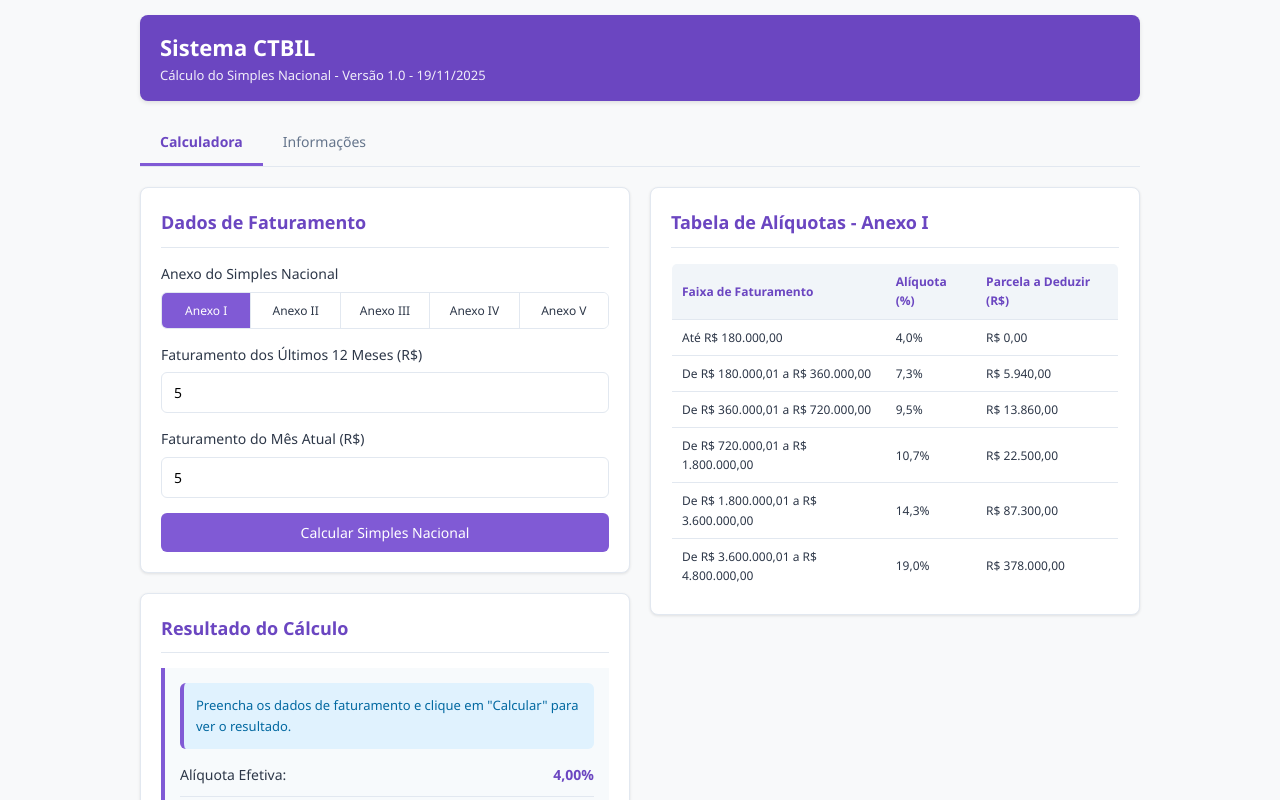
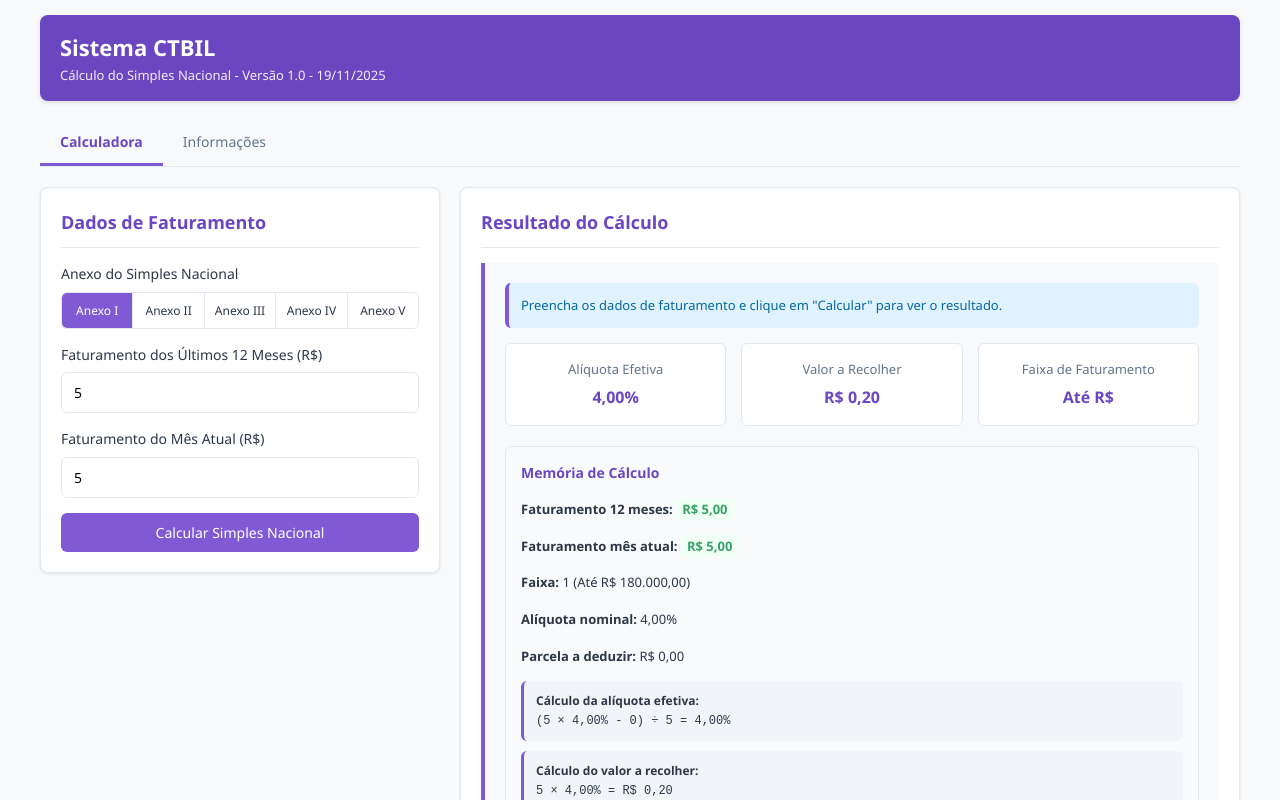
Before and after one commit to rodrigobento1979-netizen/email-backand, a website: page simples.html in a window 1280 px wide. Both pictures are taken after typing "5", "5" into the empty fields and a click on the button "Calcular Simples Nacional". Shown: the top 800 px of the page. Drawn offline with Linux system fonts and the light colour scheme.

Commit message:
Add files via upload

```diff
--- a/simples.html
+++ b/simples.html
@@ -31,7 +31,7 @@
         }
 
         .container {
-            max-width: 1000px;
+            max-width: 1200px;
             margin: 0 auto;
         }
 
@@ -56,11 +56,12 @@
 
         .main-content {
             display: grid;
-            grid-template-columns: 1fr 1fr;
+            grid-template-columns: 400px 1fr;
             gap: 20px;
+            align-items: start;
         }
 
-        @media (max-width: 768px) {
+        @media (max-width: 968px) {
             .main-content {
                 grid-template-columns: 1fr;
             }
@@ -136,32 +137,36 @@
         .result-card {
             background-color: var(--light-color);
             border-left: 4px solid var(--secondary-color);
-            padding: 15px;
+            padding: 20px;
+            min-height: 200px;
+        }
+
+        .result-grid {
+            display: grid;
+            grid-template-columns: repeat(3, 1fr);
+            gap: 15px;
+            margin-bottom: 20px;
         }
 
         .result-item {
-            display: flex;
-            justify-content: space-between;
-            margin-bottom: 10px;
-            padding-bottom: 10px;
-            border-bottom: 1px solid var(--border-color);
-        }
-
-        .result-item:last-child {
-            border-bottom: none;
-            margin-bottom: 0;
-            padding-bottom: 0;
+            background: white;
+            padding: 15px;
+            border-radius: 6px;
+            border: 1px solid var(--border-color);
+            text-align: center;
         }
 
         .result-label {
             font-weight: 500;
-            font-size: 14px;
+            font-size: 13px;
+            color: #64748b;
+            margin-bottom: 5px;
         }
 
         .result-value {
-            font-weight: 600;
+            font-weight: 700;
             color: var(--primary-color);
-            font-size: 14px;
+            font-size: 16px;
         }
 
         .aliquota-table {
@@ -333,6 +338,18 @@
             font-size: 13px;
             color: #4a5568;
         }
+
+        .results-section {
+            display: flex;
+            flex-direction: column;
+            height: 100%;
+        }
+
+        .table-container {
+            flex: 1;
+            display: flex;
+            flex-direction: column;
+        }
     </style>
 </head>
 <body>
@@ -378,7 +395,9 @@
 
                         <button id="calcularBtn" class="btn btn-block">Calcular Simples Nacional</button>
                     </div>
+                </div>
 
+                <div class="results-section">
                     <div class="card">
                         <h2>Resultado do Cálculo</h2>
                         <div id="resultado" class="result-card">
@@ -386,17 +405,19 @@
                                 Preencha os dados de faturamento e clique em "Calcular" para ver o resultado.
                             </div>
                             <div id="resultadoDetalhado" class="hidden">
-                                <div class="result-item">
-                                    <span class="result-label">Alíquota Efetiva:</span>
-                                    <span id="aliquotaEfetiva" class="result-value">-</span>
-                                </div>
-                                <div class="result-item">
-                                    <span class="result-label">Valor a Recolher:</span>
-                                    <span id="valorRecolher" class="result-value">-</span>
-                                </div>
-                                <div class="result-item">
-                                    <span class="result-label">Faixa de Faturamento:</span>
-                                    <span id="faixaFaturamento" class="result-value">-</span>
+                                <div class="result-grid">
+                                    <div class="result-item">
+                                        <div class="result-label">Alíquota Efetiva</div>
+                                        <div id="aliquotaEfetiva" class="result-value">-</div>
+                                    </div>
+                                    <div class="result-item">
+                                        <div class="result-label">Valor a Recolher</div>
+                                        <div id="valorRecolher" class="result-value">-</div>
+                                    </div>
+                                    <div class="result-item">
+                                        <div class="result-label">Faixa de Faturamento</div>
+                                        <div id="faixaFaturamento" class="result-value">-</div>
+                                    </div>
                                 </div>
 
                                 <div class="memoria-calculo">
@@ -408,10 +429,8 @@
                             </div>
                         </div>
                     </div>
-                </div>
 
-                <div class="tables-section">
-                    <div class="card">
+                    <div class="card table-container">
                         <h2>Tabela de Alíquotas - <span id="anexoAtual">Anexo I</span></h2>
                         <table class="aliquota-table" id="tabelaAnexo">
                             <!-- A tabela será preenchida via JavaScript -->
@@ -630,7 +649,7 @@
             resultadoDetalhado.classList.remove('hidden');
             aliquotaEfetiva.textContent = (aliquotaEfetivaValor * 100).toFixed(2).replace('.', ',') + '%';
             valorRecolher.textContent = 'R$ ' + valorRecolherValor.toLocaleString('pt-BR', {minimumFractionDigits: 2});
-            faixaFaturamento.textContent = faixaEncontrada.faixa;
+            faixaFaturamento.textContent = faixaEncontrada.faixa.split(' ')[0] + ' ' + faixaEncontrada.faixa.split(' ')[1];
 
             // Exibir memória de cálculo
             memoriaDetalhes.innerHTML = `
```
